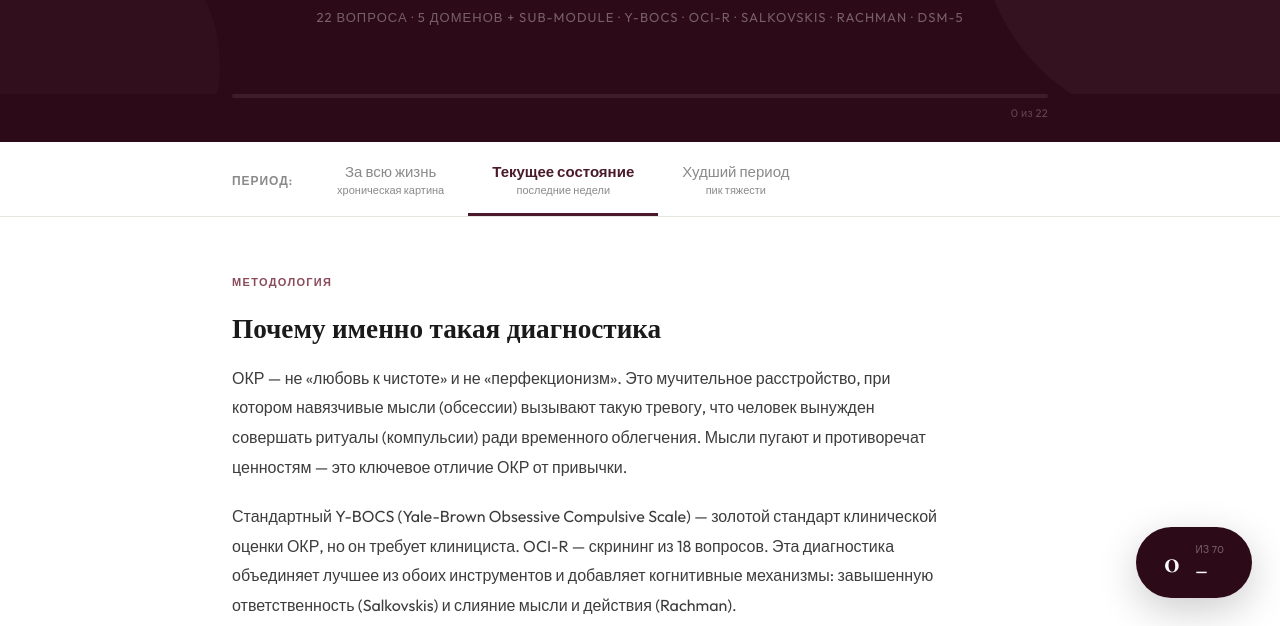
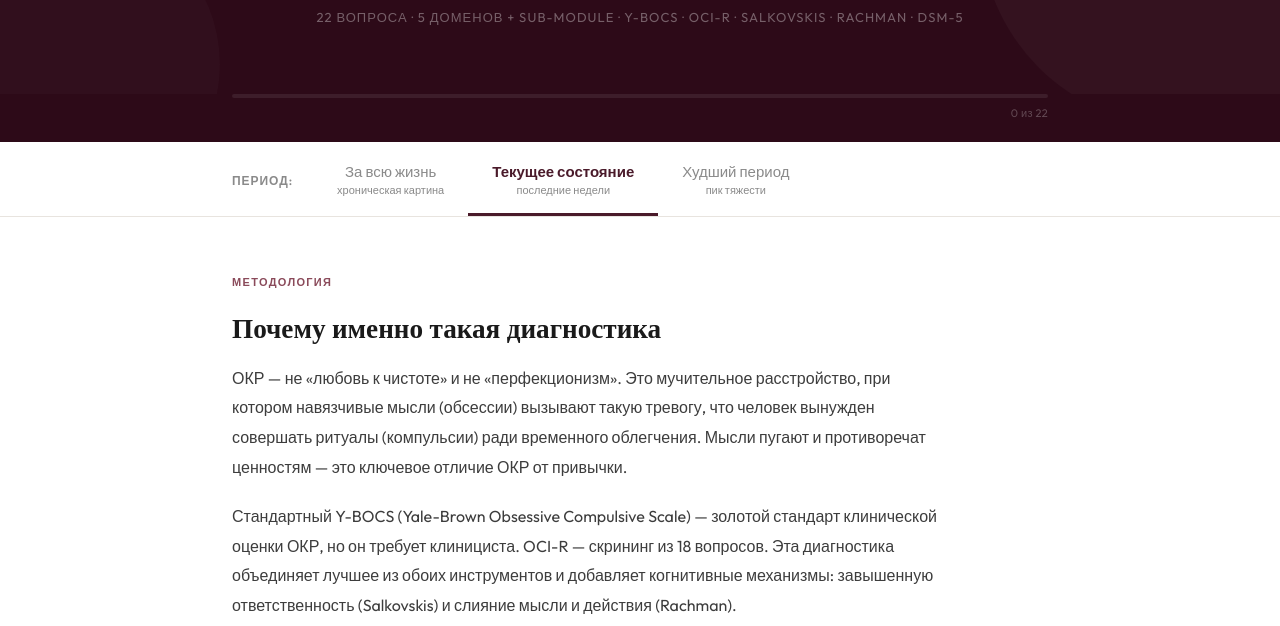
Before and after one commit to Tennis-art-AI/Psytest, a plain HTML site: page ocd.html in a window 1280 px wide. Shown: the part 174-800 px from the top of the page. Drawn offline with nearby package versions, Linux system fonts and the light colour scheme.

Commit message:
ocd: tasks #9+#12+#13 — sel-w already done; floating button hidden until TQ answered; 2 qnt blocks added (TAF Rachman Q7, IUS Freeston Q8)

```diff
--- a/ocd.html
+++ b/ocd.html
@@ -386,6 +386,8 @@ body{font-family:'Outfit',sans-serif;background:var(--bg);color:var(--ink);font-
     <label class="ao"><input type="radio" name="q7" value="0"><span class="al">5</span><span class="ach"></span><span class="at">Нет — мысль и действие это разное</span><span class="as s0">0</span></label>
     <label class="ao"><input type="radio" name="q7" value="3"><span class="al">6</span><span class="ach"></span><span class="at">«Если я подумал(а) о вреде — значит, в глубине души я этого хочу»</span><span class="as s3">3</span></label></div></div>
 
+  <div class="qnt"><strong>Thought-action fusion (Rachman, 1997)</strong>Слияние мысли и действия — когнитивное искажение, при котором «подумать» = «почти сделать». У здоровых людей мысль остаётся мыслью. При ОКР она приравнивается к действию или намерению. Именно из-за этого навязчивые мысли о вреде так пугают — хотя они НЕ отражают желания человека.</div>
+
   <!-- Q8: Непереносимость неопределённости -->
   <div class="qc"><div class="qh" style="background:var(--dB);"><div class="qn">08</div><div class="qm"><div class="qtg">Когнитивный · потребность в определённости</div><div class="qtl">Непереносимость неопределённости</div><div class="qd">«Мне нужно знать НАВЕРНЯКА» — топливо для проверок и ритуалов</div></div></div>
     <div class="qp" id="qp-8" data-2w="Как вы переносите неопределённость?" data-life="Было ли тяжело с неопределённостью на протяжении жизни?" data-worst="Как переносили неопределённость на пике тяжести?">Как вы переносите неопределённость?</div>
@@ -396,6 +398,8 @@ body{font-family:'Outfit',sans-serif;background:var(--bg);color:var(--ink);font-
     <label class="ao"><input type="radio" name="q8" value="4"><span class="al">4</span><span class="ach"></span><span class="at">Даже 99% уверенности недостаточно — проверяю снова и снова</span><span class="as s4">4</span></label>
     <label class="ao"><input type="radio" name="q8" value="1"><span class="al">5</span><span class="ach"></span><span class="at">Немного тревожно — но справляюсь без проверок</span><span class="as s1">1</span></label>
     <label class="ao"><input type="radio" name="q8" value="3"><span class="al">6</span><span class="ach"></span><span class="at">«Мне НУЖНО знать на 100%» — без уверенности не могу остановиться</span><span class="as s3">3</span></label></div></div>
+
+  <div class="qnt"><strong>Непереносимость неопределённости (IUS, Freeston 1994)</strong>Потребность в абсолютной уверенности — топливо для ритуалов проверки. «Выключил ли я плиту? Наверное да. Но вдруг нет?» — и человек возвращается снова. Проблема не в плите, а в неспособности вынести даже 1% неопределённости. ЭПР учит: жить с «наверное» — можно, и это безопасно.</div>
 
   <!-- Q9: Метакогнитивный — страдание от мыслей -->
   <div class="qc"><div class="qh" style="background:var(--dB);"><div class="qn">09</div><div class="qm"><div class="qtg">Метакогнитивный · Wells (1997)</div><div class="qtl">Страдание от навязчивых мыслей</div><div class="qd">Не содержание, а сам ПРОЦЕСС — насколько навязчивые мысли причиняют боль</div></div></div>
@@ -630,7 +634,7 @@ body{font-family:'Outfit',sans-serif;background:var(--bg);color:var(--ink);font-
 
 </div></div>
 
-<div class="sf" onclick="document.getElementById('results').scrollIntoView({behavior:'smooth'})">
+<div class="sf" id="sfBtn" style="display:none" onclick="document.getElementById('results').scrollIntoView({behavior:'smooth'})">
   <div class="sf-n" id="sfn">0</div>
   <div><div class="sf-l">из 70</div><div class="sf-v" id="sfv">—</div></div>
 </div>
@@ -724,7 +728,7 @@ function buildC(){const t=tot(),a=ans(),hk=Object.keys(HIST).length;if(a<5&&hk==
     if(HIST.x3==='current') h+='<div class="ci" style="background:var(--warm-lt);padding:16px;border-radius:10px;margin-top:12px;"><strong>Тикозное расстройство.</strong> Наличие тиков может указывать на сопутствующий синдром Туретта или хроническое тикозное расстройство. Обсудите с неврологом.</div>';
   }
   document.getElementById('concC').innerHTML=h;}
-function upd(){const t=tot(),a=ans(),lev=gL(t);const TOTAL_Q=22;document.getElementById('pf').style.width=(a/TOTAL_Q*100)+'%';document.getElementById('pl').textContent=a+' из '+TOTAL_Q;document.getElementById('sfn').textContent=t;document.getElementById('sfv').textContent=a>0?lev.l:'—';document.getElementById('rn').textContent=t;document.getElementById('rl').textContent=a>0?lev.l:'—';document.getElementById('rl').style.color=a>0?lev.c:'#8a8a8a';document.getElementById('rb').style.width=(t/MAX*100)+'%';document.getElementById('rb').style.background=a>0?lev.b:'#ddd';document.getElementById('rd').textContent=a>0?DESC[LEV.indexOf(lev)]:'Заполните вопросы';document.querySelectorAll('#stbl tbody tr').forEach(tr=>{const[mn,mx]=tr.dataset.r.split(',').map(Number);tr.classList.toggle('act',a>0&&t>=mn&&t<=mx);});if(a>0){document.getElementById('domBlock').style.display='block';['A','B','C','D','E'].forEach(k=>{document.getElementById('d'+k).textContent=dS(k)??'–';});updB();buildSM();buildC();}
+function upd(){const t=tot(),a=ans(),lev=gL(t);const TOTAL_Q=22;document.getElementById('sfBtn').style.display=a>=TQ?'flex':'none';document.getElementById('pf').style.width=(a/TOTAL_Q*100)+'%';document.getElementById('pl').textContent=a+' из '+TOTAL_Q;document.getElementById('sfn').textContent=t;document.getElementById('sfv').textContent=a>0?lev.l:'—';document.getElementById('rn').textContent=t;document.getElementById('rl').textContent=a>0?lev.l:'—';document.getElementById('rl').style.color=a>0?lev.c:'#8a8a8a';document.getElementById('rb').style.width=(t/MAX*100)+'%';document.getElementById('rb').style.background=a>0?lev.b:'#ddd';document.getElementById('rd').textContent=a>0?DESC[LEV.indexOf(lev)]:'Заполните вопросы';document.querySelectorAll('#stbl tbody tr').forEach(tr=>{const[mn,mx]=tr.dataset.r.split(',').map(Number);tr.classList.toggle('act',a>0&&t>=mn&&t<=mx);});if(a>0){document.getElementById('domBlock').style.display='block';['A','B','C','D','E'].forEach(k=>{document.getElementById('d'+k).textContent=dS(k)??'–';});updB();buildSM();buildC();}
     document.getElementById('dSM').textContent=smS()??'–';}
 document.querySelectorAll('.ans').forEach(g=>{const q=parseInt(g.dataset.q);g.querySelectorAll('.ao').forEach(o=>{o.addEventListener('click',()=>{o.querySelector('input').checked=true;S[q]=parseInt(o.querySelector('input').value);g.querySelectorAll('.ao').forEach(x=>x.classList.remove('sel','sel-w'));o.classList.add(o.dataset.warn?'sel-w':'sel');if(q===9){const cb=document.getElementById('q9-crisis');if(cb)cb.style.display=S[9]===5?'block':'none';}upd();});});});
 const HIST={};
```
